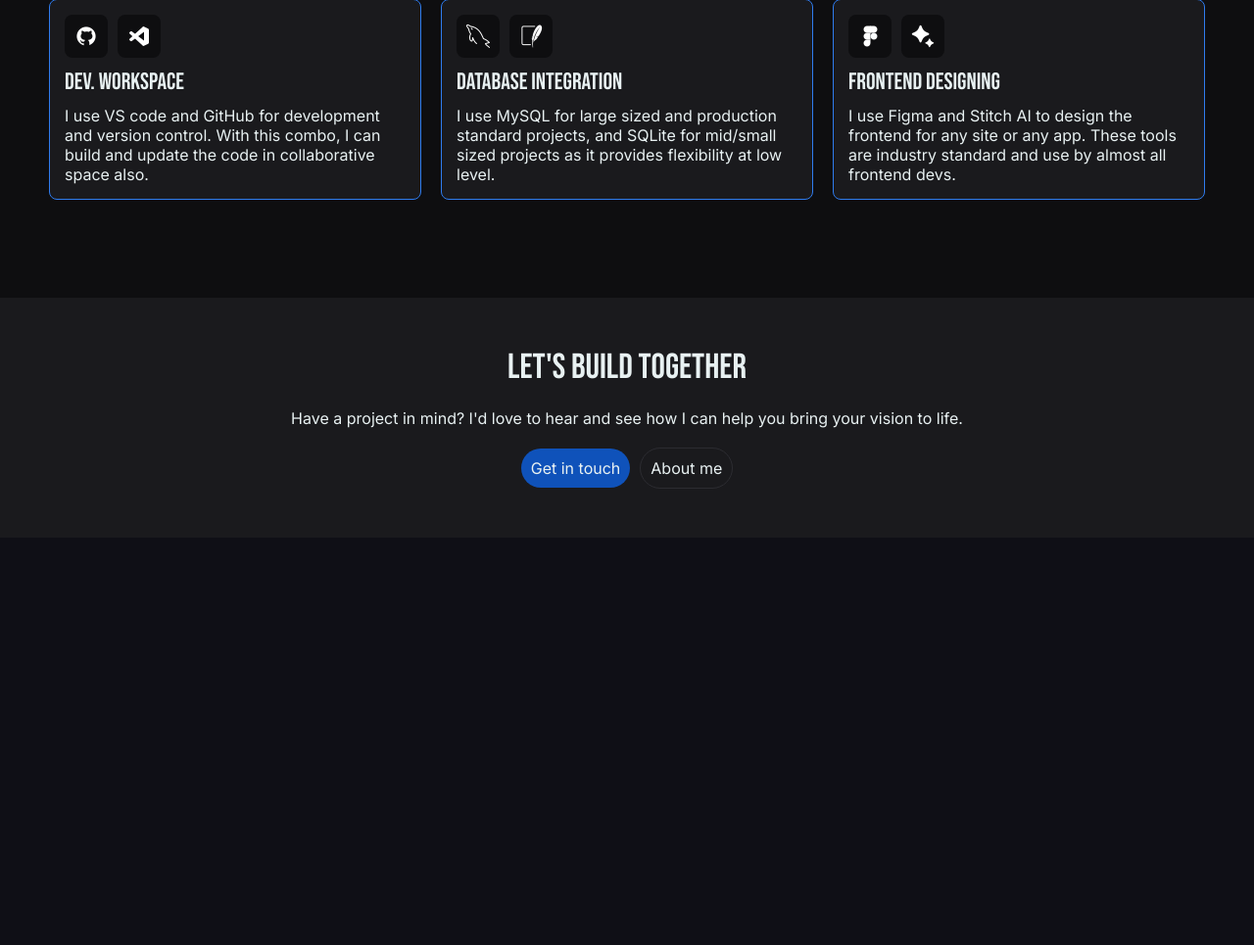
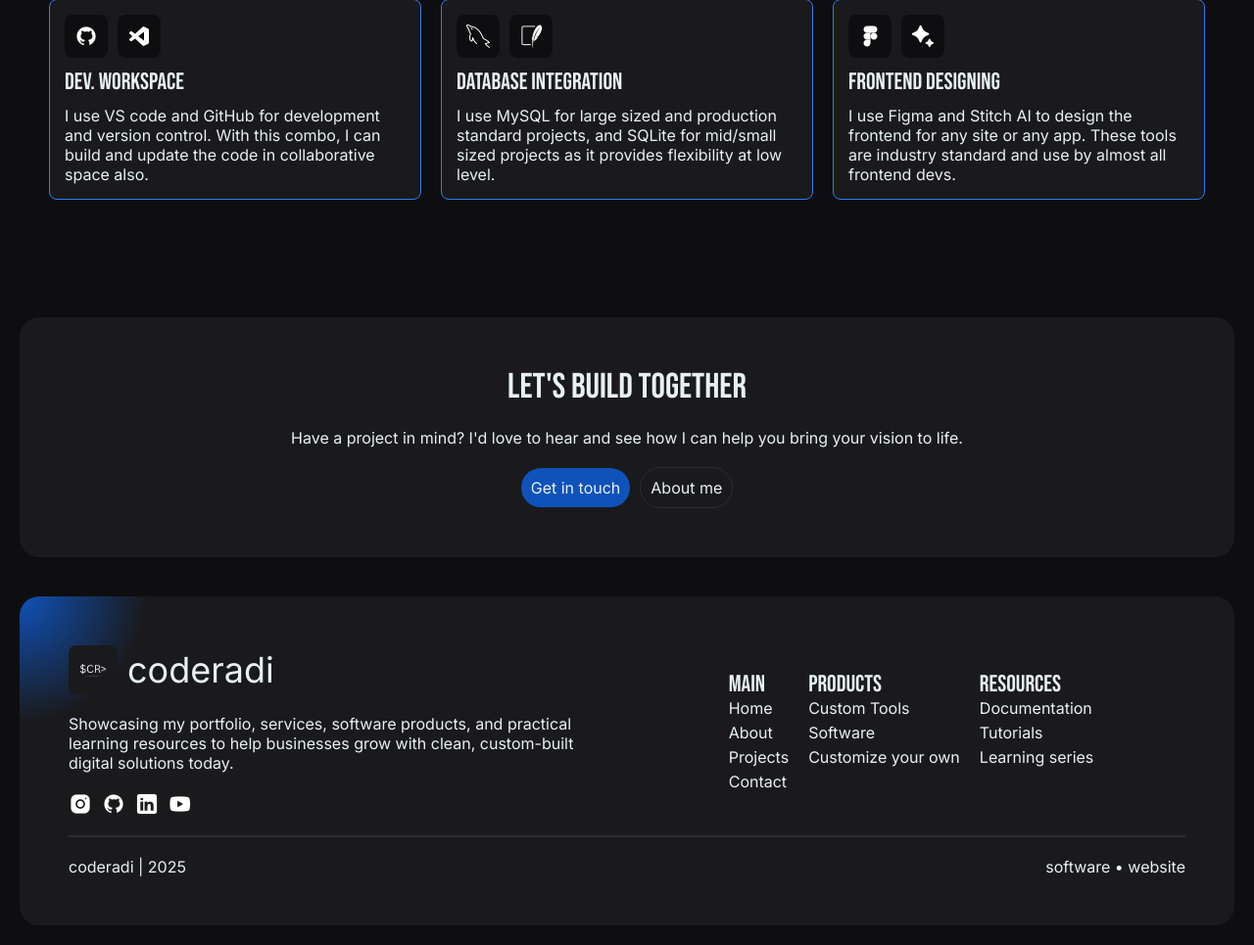
Before and after one commit to coderadi-in/coderadi, a Flask app: page / in a window 1280 px wide; the page is wider, and only the part inside the window is pictured. Shown: the part 1343-2308 px from the top of that part at 98% size. Before the commit the page ends 1842 px from the top of that part, so only its background shows below. Run offline with Flask 3, Linux system fonts and the light colour scheme; some libraries are stand-ins or nearby versions.

Commit message:
Updated sidebar, added footer

```diff
--- a/static/css/components/footer.css
+++ b/static/css/components/footer.css
@@ -1,29 +1,30 @@
-.footer {background-color: var(--bg-dark);}
-.footer * {color: var(--text-d);}
+.footer {
+    padding: 50px;
+    margin: 20px;
+    border-radius: 20px;
 
-.footer .content .main-content,
-.footer .content .social-content {width: 50%;}
-
-.footer .content .h1 {font-family: "Inter", sans-serif;}
-
-.footer .content .contact-info {
-    display: flex;
-    gap: 20px;
-    align-items: center;
+    background: radial-gradient(
+        circle at top left,
+        var(--primary) 0%,
+        var(--surface) max(10%, 120px)
+    );
 }
 
-.footer .contact-info .icon-content {
-    padding: 15px;
-    border-radius: 50px;
-    background-color: var(--primary);
-}
+.footer .outro,
+.footer .navigation {width: 50%;}
+.footer .navigation {flex-wrap: wrap;}
 
 @media (max-width: 768px) {
+    .footer {padding: 20px;}
+
     .footer .content {
         flex-direction: column;
         align-items: start;
+        gap: 50px;
     }
 
-    .footer .content .main-content,
-    .footer .content .social-content {width: 100%;}
+    .footer .outro,
+    .footer .navigation {width: 100%;}
+
+    .footer .navigation {justify-content: start;}
 }
--- a/static/css/components/header.css
+++ b/static/css/components/header.css
@@ -96,8 +96,25 @@
     display: none;
 }
 
+.sidebar * {
+    transform: translateX(-100%);
+    transition: all 2.32s linear(0, 0.0097, 0.0366, 0.0774, 0.1291, 0.1889, 0.2544, 0.3235, 0.3943, 0.4651, 0.5347, 0.6019, 0.6658, 0.7257, 0.7812, 0.8319, 0.8777, 0.9183, 0.954, 0.9849, 1.011, 1.0327, 1.0504, 1.0642, 1.0746, 1.0819, 1.0865, 1.0887, 1.0889, 1.0874, 1.0844, 1.0804, 1.0754, 1.0699, 1.0639, 1.0577, 1.0513, 1.0451, 1.039, 1.0331, 1.0275, 1.0224, 1.0176, 1.0132, 1.0094, 1.0059, 1.0029, 1.0003, 0.9982, 0.9964, 0.995, 0.9939, 0.9931, 0.9925, 0.9922, 0.9921, 0.9921, 0.9923, 0.9926, 0.993, 0.9935, 0.994, 0.9945, 0.9951, 0.9957, 0.9962, 0.9967, 0.9973, 0.9977, 0.9982, 0.9986, 0.999, 0.9993, 0.9996, 0.9998, 1.0001, 1.0002, 1.0004, 1.0005, 1.0006, 1.0006, 1.0007, 1.0007, 1.0007, 1.0007, 1.0007, 1.0006, 1.0006, 1.0006, 1.0005, 1.0005, 1.0004, 1.0004, 1.0003, 1.0003, 1.0002, 1.0002, 1.0001, 1.0001, 1.0001, 1);
+}
+
 .sidebar.open {
-    animation: navFadeIn 1.9s linear(0, 0.0103, 0.0387, 0.0819, 0.1368, 0.2004, 0.2701, 0.3436, 0.4188, 0.494, 0.5677, 0.6386, 0.7058, 0.7684, 0.826, 0.8781, 0.9246, 0.9655, 1.0007, 1.0304, 1.0549, 1.0746, 1.0897, 1.1007, 1.108, 1.112, 1.1131, 1.1118, 1.1085, 1.1035, 1.0973, 1.09, 1.0821, 1.0738, 1.0652, 1.0567, 1.0484, 1.0404, 1.0329, 1.0258, 1.0193, 1.0135, 1.0082, 1.0037, 0.9997, 0.9964, 0.9936, 0.9915, 0.9898, 0.9886, 0.9878, 0.9873, 0.9872, 0.9874, 0.9878, 0.9883, 0.989, 0.9899, 0.9908, 0.9917, 0.9927, 0.9936, 0.9946, 0.9955, 0.9963, 0.9971, 0.9979, 0.9985, 0.9991, 0.9996, 1.0001, 1.0004, 1.0007, 1.001, 1.0012, 1.0013, 1.0014, 1.0014, 1.0014, 1.0014, 1.0014, 1.0013, 1.0012, 1.0011, 1.001, 1.0009, 1.0008, 1.0007, 1.0006, 1.0005, 1.0004, 1.0003, 1.0002, 1.0002, 1.0001, 1, 1, 0.9999, 0.9999, 0.9999, 1) forwards;
+    animation: navFadeIn 1.6s linear(0, 0.0114, 0.0427, 0.0898, 0.149, 0.2169, 0.2906, 0.3673, 0.445, 0.5216, 0.5958, 0.6663, 0.7321, 0.7926, 0.8474, 0.8962, 0.9389, 0.9758, 1.0069, 1.0325, 1.053, 1.0689, 1.0805, 1.0884, 1.093, 1.0947, 1.0941, 1.0915, 1.0873, 1.0819, 1.0756, 1.0687, 1.0614, 1.0541, 1.0468, 1.0397, 1.0329, 1.0266, 1.0208, 1.0155, 1.0107, 1.0066, 1.003, 0.9999, 0.9974, 0.9953, 0.9937, 0.9926, 0.9917, 0.9913, 0.991, 0.9911, 0.9913, 0.9916, 0.9921, 0.9927, 0.9934, 0.994, 0.9947, 0.9954, 0.9961, 0.9968, 0.9974, 0.9979, 0.9984, 0.9989, 0.9993, 0.9997, 1, 1.0002, 1.0004, 1.0006, 1.0007, 1.0008, 1.0008, 1.0008, 1.0008, 1.0008, 1.0008, 1.0008, 1.0007, 1.0006, 1.0006, 1.0005, 1.0004, 1.0004, 1.0003, 1.0003, 1.0002, 1.0002, 1.0001, 1.0001, 1, 1, 1, 1, 0.9999, 0.9999, 0.9999, 0.9999, 1) forwards;
+}
+
+.sidebar.open * {
+    transform: translateX(0);
+}
+
+.sidebar #slide-nav {
+    position: absolute;
+    padding: 20px 10px;
+    top: calc(50% - 32px);
+    left: calc(100% - 22px);
+    transition-delay: 2s;
 }
 
 .sidebar .menu-btn .bar1 {transform: rotate(45deg);}
--- a/static/css/pages/home.css
+++ b/static/css/pages/home.css
@@ -197,6 +197,8 @@
 .cta {
     background-color: var(--surface);
     text-align: center;
+    margin: 20px;
+    border-radius: 20px;
 }
 
 @media (max-width: 1024px) {
@@ -222,5 +224,19 @@
 
 @media (max-width: 568px) {
     .main section {padding: 20px;}
+
+    .hero .image-content .bar:first-child {--top-offset: 60px !important;}
+    .hero .image-content .bar:last-child {--top-offset: -60px !important;}
+
+    .hero .image-content .bar::before {
+        transform: rotate(0deg) skewY(-45deg) translate(-10px, -5px);
+        width: 10px;
+    }
+
+    .hero .image-content .bar::after {
+        transform: skewX(-45deg) translateX(5px);
+        height: 10px;
+    }
+
     .skills .grid {grid-template-columns: repeat(1, 1fr);}
 }
--- a/static/js/components/header.js
+++ b/static/js/components/header.js
@@ -1,8 +1,9 @@
-// ? GETTING BUTTONS ELEMENTS
+// ? GETTING SIDEBAR ELEMENTS
 const menuBtn = document.querySelector('.header .menu-btn');
 const bar1 = document.querySelector('.header .bar1');
 const bar2 = document.querySelector('.header .bar2');
 const sidebar = document.querySelector('.sidebar');
+const slideBtn = document.querySelector("#slide-nav");
 
 // * NAVIGATION BAR TOGGLE SCRIPT
 function toggle_sidebar() {
@@ -30,7 +31,11 @@ function toggle_sidebar() {
 // & SIDEBAR BUTTON LISTENING SCIRPT
 document.addEventListener('click', (e) => {
     if (e.target.closest('.menu-btn')) {
-        console.log('toggling');
         toggle_sidebar();
     }
 })
+
+// & SLIDE BUTTON LISTENING SCRIPT
+slideBtn.addEventListener('click', () => {
+    toggle_sidebar();
+})
--- /dev/null
+++ b/templates/components/footer.html
@@ -0,0 +1,70 @@
+<link rel="stylesheet" href="{{ url_for('static', filename='css/components/footer.css') }}">
+
+<footer class="footer column gap-20">
+    <div class="content row h-sb gap-20">
+        <div class="outro column gap-20">
+            <a href="/" class="link app-title row gap-10">
+                <img src="{{ url_for('static', filename='assets/icons/logo.png') }}" alt="Logo" class="logo">
+                <h1 class="h1">coderadi</h1>
+            </a>
+
+            <p class="para">Showcasing my portfolio, services, software products, and practical learning resources to help businesses grow with clean, custom-built digital solutions today.</p>
+
+            <ul class="list row gap-10">
+                <li><a href="http://www.instagram.com/coderadi.in" target="_blank" rel="noopener noreferrer" class="link">
+                        <img src="{{ url_for('static', filename='assets/icons/insta.png') }}" alt="Instagram" class="icon">
+                    </a></li>
+
+                <li><a href="http://github.com/coderadi-in" target="_blank" rel="noopener noreferrer" class="link">
+                        <img src="{{ url_for('static', filename='assets/icons/git.png') }}" alt="GitHub" class="icon">
+                    </a></li>
+
+                <li><a href="https://www.linkedin.com/in/aditya-singh-60b571389/" target="_blank" rel="noopener noreferrer"
+                        class="link">
+                        <img src="{{ url_for('static', filename='assets/icons/linkedin.png') }}" alt="LinkedIn"
+                            class="icon">
+                    </a></li>
+
+                <li><a href="http://youtube.com/@coderadi-in" target="_blank" rel="noopener noreferrer" class="link">
+                        <img src="{{ url_for('static', filename='assets/icons/yt.png') }}" alt="YouTube" class="icon">
+                    </a></li>
+            </ul>
+        </div>
+
+        <div class="navigation flex h-center gap-20">
+            <div class="column">
+                <h3 class="h3">Main</h3>
+                <ul class="list column gap-5">
+                    <li><a href="/" class="link">Home</a></li>
+                    <li><a href="/about/" class="link">About</a></li>
+                    <li><a href="/projects/" class="link">Projects</a></li>
+                    <li><a href="/contact/" class="link">Contact</a></li>
+                </ul>
+            </div>
+
+            <div class="column">
+                <h3 class="h3">Products</h3>
+                <ul class="list column gap-5">
+                    <li><a href="#" class="link">Custom Tools</a></li>
+                    <li><a href="#" class="link">Software</a></li>
+                    <li><a href="#" class="link">Customize your own</a></li>
+                </ul>
+            </div>
+
+            <div class="column">
+                <h3 class="h3">Resources</h3>
+                <ul class="list column gap-5">
+                    <li><a href="#" class="link">Documentation</a></li>
+                    <li><a href="#" class="link">Tutorials</a></li>
+                    <li><a href="#" class="link">Learning series</a></li>
+                </ul>
+            </div>
+        </div>
+    </div>
+
+    <hr class="divider">
+    <div class="res-row h-sb">
+        <span class="text">coderadi | 2025</span>
+        <span class="text">software &bull; website</span>
+    </div>
+</footer>
--- a/templates/components/header.html
+++ b/templates/components/header.html
@@ -26,6 +26,9 @@
 </header>
 
 <nav class="sidebar column gap-50">
+    <button class="btn fl" id="slide-nav">
+        <img src="{{ url_for('static', filename='assets/icons/slide-nav.png') }}" alt="Slide navbar" class="icon">
+    </button>
     <section class="left row gap-10">
         <div class="menu-btn column">
             <div class="bar bar1"></div>
--- a/templates/pages/home.html
+++ b/templates/pages/home.html
@@ -160,6 +160,7 @@ Welcome to my portfolio. I'm a dedicated software developer & entrepreneur.">
         </section>
     </main>
 
+    {% include 'components/footer.html' %}
     <span class="glowlight" id="bottom-glowlight"></span>
 
     <script src="https://unpkg.com/typed.js@2.1.0/dist/typed.umd.js"></script>
```
Also changed, not shown: templates/pages/about.html (+16 -0 lines), static/assets/icons/insta.png (added), static/assets/icons/linkedin.png (added), static/assets/icons/slide-nav.png (added), static/assets/icons/yt.png (added), 1 other file.
